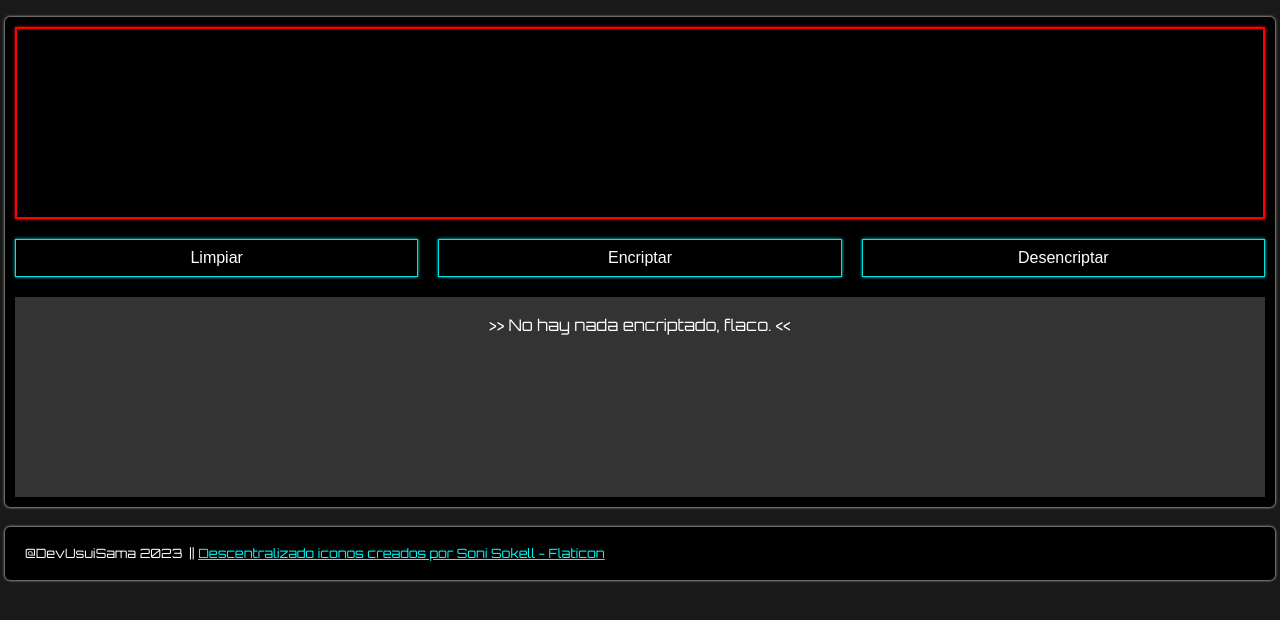
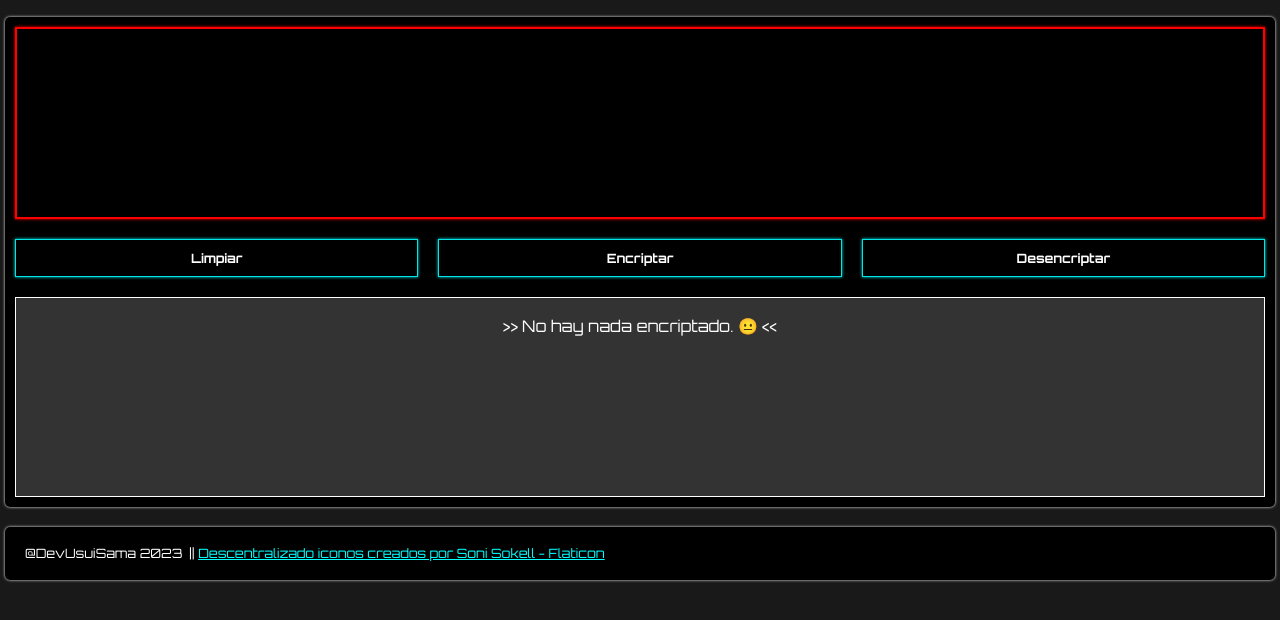
Before and after one commit to DevUsuiSama/oracle-encriptador, a plain HTML site: page index.html in a window 1280 px wide. Shown: the part 98-718 px from the top of the page. Drawn offline with Linux system fonts and the light colour scheme.

Commit message:
...mejoras en; button, list, text, etc.

```diff
--- a/index.html
+++ b/index.html
@@ -35,14 +35,14 @@
             <textarea name="text" id="text" cols="30" rows="10" maxlength="500" required></textarea>
         </div>
         <div>
-            <button onclick="main(0)" title="Limpiar el area de texto">Limpiar</button>
-            <button onclick="main(1)">Encriptar</button>
-            <button onclick="main(2)">Desencriptar</button>
+            <button class="font-orbitron" onclick="main(0)" title="Limpiar el area de texto">Limpiar</button>
+            <button class="font-orbitron" onclick="main(1)">Encriptar</button>
+            <button class="font-orbitron" onclick="main(2)">Desencriptar</button>
         </div>
         <div>
             <ul id="lista">
                 <li class="font-orbitron">
-                    >> No hay nada encriptado, flaco. &#60;&#60;
+                    >> No hay nada encriptado. 😐 &#60;&#60;
                 </li>
             </ul>
         </div>
--- a/js/encriptador.js
+++ b/js/encriptador.js
@@ -30,6 +30,7 @@ class Encriptador {
   }
 
   estaSinCaracteresEspeciales() {
+    // ?
     return this.texto === this.texto.replace(/[^\w\s]/gi, "");
   }
 
--- a/js/main.js
+++ b/js/main.js
@@ -23,6 +23,7 @@ function controlarTexto(encriptador, lambda) {
 function main(proceso) {
   const TEXTAREA = document.getElementById("text");
   const ENCRIPTADOR = new Encriptador(TEXTAREA.value);
+  const LISTA = document.getElementById("lista");
 
   switch (proceso) {
     case 0:
@@ -30,8 +31,6 @@ function main(proceso) {
       break;
     case 1:
       controlarTexto(ENCRIPTADOR, () => {
-        const LISTA = document.getElementById("lista");
-
         if (estadoLista) {
           LISTA.removeChild(LISTA.children[0]);
           estadoLista = false;
@@ -48,8 +47,6 @@ function main(proceso) {
       break;
     case 2:
       controlarTexto(ENCRIPTADOR, () => {
-        const LISTA = document.getElementById("lista");
-
         if (estadoLista) {
           LISTA.removeChild(LISTA.children[0]);
           estadoLista = false;
@@ -65,7 +62,7 @@ function main(proceso) {
       });
       break;
     default:
-      console.error("disculpa flaco pero el proceso solicitado no existe");
+      console.error("Disculpe, pero el proceso solicitado no existe");
       break;
   }
 }
--- a/styles/style.css
+++ b/styles/style.css
@@ -13,6 +13,7 @@
 }
 
 .item {
+  overflow-wrap: anywhere;
   text-align: left;
   padding: 10px;
   background-color: #5b5b5b;
@@ -168,7 +169,7 @@ textarea:invalid {
  * //////////////////////////////////////////////////////////////////////////////////////////////////
  */
 main div:nth-child(2) {
-  grid-template-columns: repeat(auto-fit, minmax(100px, 1fr));
+  grid-template-columns: repeat(auto-fit, minmax(150px, 1fr));
   justify-content: center;
   gap: 20px;
 }
@@ -181,7 +182,8 @@ main div:nth-child(2) button {
   box-shadow: 0 0 3px #00e5e5;
   transition: all ease 1s;
   padding: 4px 10px;
-  font-size: 1rem;
+  font-size: 0.8rem;
+  font-weight: bold;
   resize: none;
   background-color: black;
   color: white;
@@ -211,6 +213,7 @@ main div:last-child {
 }
 
 ul {
+  border: solid 1px white;
   display: flex;
   flex-direction: column;
   gap: 5px;
```
Also changed, not shown: img/Capture-Encriptador-Desencriptador.png (added), 1 other file.
